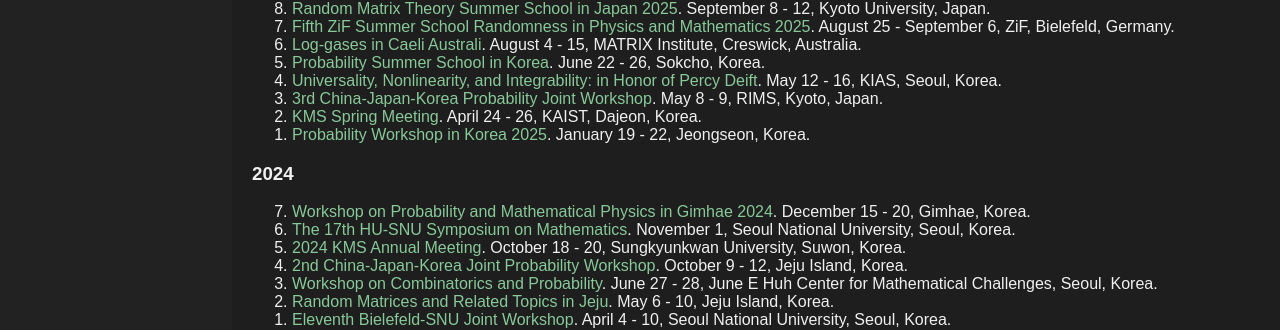
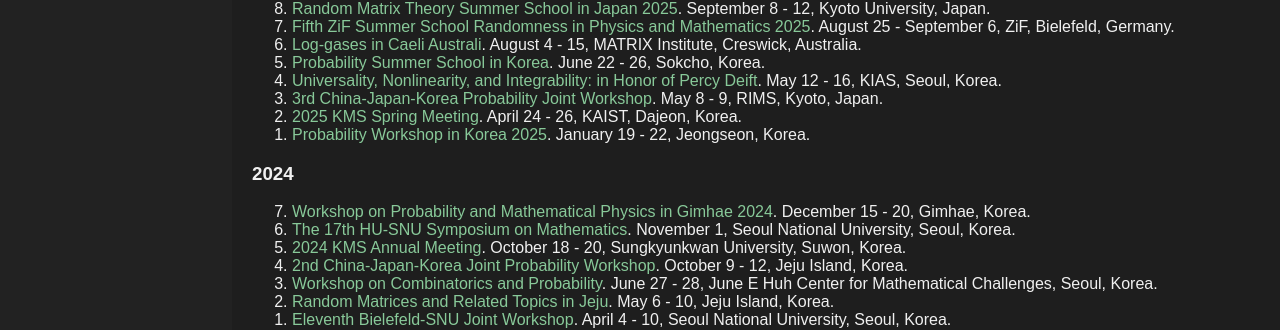
Before and after one commit to y-gJung/y-gJung.github.io, a Jekyll site: the page built from travel.md, in a window 1280 px wide. Shown: the part 345-675 px from the top of the page. Built offline with Jekyll 4.4.1, drawn with Linux system fonts in a browser that asks for light colours.

Commit message:
Update travel.md

```diff
--- a/travel.md
+++ b/travel.md
@@ -40,7 +40,7 @@
     <a href="https://www.kurims.kyoto-u.ac.jp/~croydon/CJK3.html">3rd China-Japan-Korea Probability Joint Workshop</a>. May 8 - 9, RIMS, Kyoto, Japan.
   </li>
   <li>
-    <a href="https://www.kms.or.kr/conference/2025_spring/">KMS Spring Meeting</a>. April 24 - 26, KAIST, Dajeon, Korea.
+    <a href="https://www.kms.or.kr/conference/2025_spring/">2025 KMS Spring Meeting</a>. April 24 - 26, KAIST, Dajeon, Korea.
   </li>
   <li>
     <a href="https://sites.google.com/view/pwk2025">Probability Workshop in Korea 2025</a>. January 19 - 22, Jeongseon, Korea.
```
